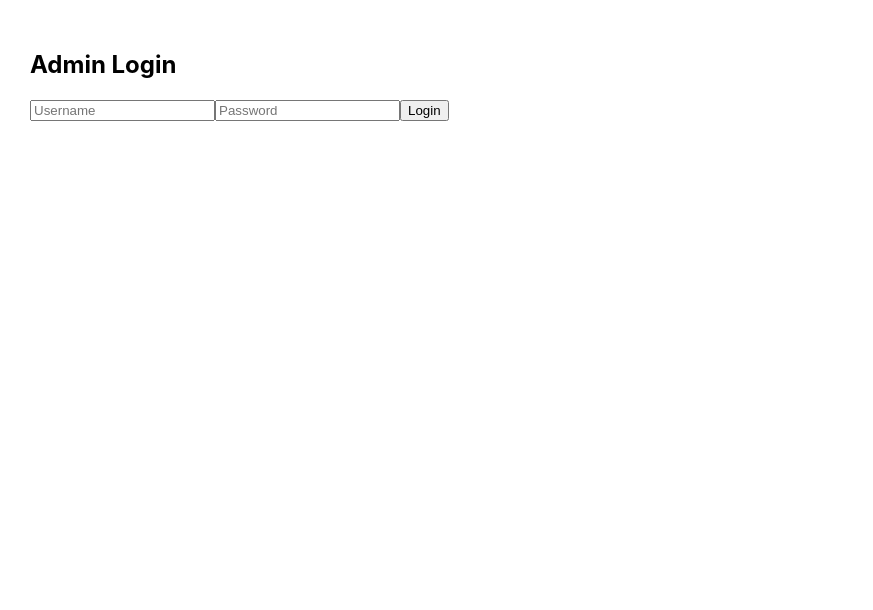
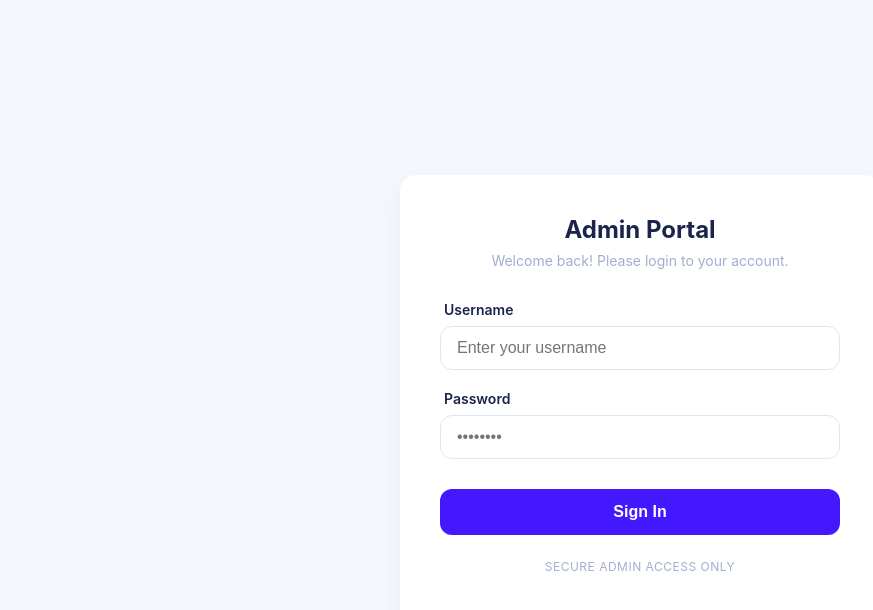
Before and after one commit to ST10254797/FUTURE_FS_02, a React (Create React App) app in the folder frontend/: page / in a window 1280 px wide. Shown: the top 610 px of the page, without its empty margins (0-873 px from the left). Built offline with nearby package versions, Linux system fonts and the light colour scheme.

Commit message:
Updated the UI for the admin login page

```diff
--- a/frontend/src/components/AdminLogin.js
+++ b/frontend/src/components/AdminLogin.js
@@ -5,9 +5,13 @@ const AdminLogin = ({ onLogin }) => {
   const [username, setUsername] = useState("");
   const [password, setPassword] = useState("");
   const [error, setError] = useState("");
+  const [isLoading, setIsLoading] = useState(false);
 
   const handleLogin = async (e) => {
     e.preventDefault();
+    setIsLoading(true);
+    setError("");
+
     try {
       const res = await axios.post("http://localhost:5000/api/auth/login", {
         username,
@@ -15,36 +19,158 @@ const AdminLogin = ({ onLogin }) => {
       });
 
       if (res.data.loggedIn) {
-        onLogin(); // notify parent component that login succeeded
+        onLogin();
       }
     } catch (err) {
-      setError(err.response?.data?.message || "Login failed");
+      setError(err.response?.data?.message || "Invalid username or password");
+    } finally {
+      setIsLoading(false);
     }
   };
 
   return (
-    <div style={{ padding: "30px" }}>
-      <h2>Admin Login</h2>
-      <form onSubmit={handleLogin}>
+    <div style={styles.container}>
+      <div style={styles.card}>
+        <div style={styles.header}>
+          <h2 style={styles.title}>Admin Portal</h2>
+          <p style={styles.subtitle}>Welcome back! Please login to your account.</p>
+        </div>
+
+        <form onSubmit={handleLogin} style={styles.form}>
+          <div style={styles.inputWrapper}>
+            <label style={styles.label}>Username</label>
             <input
               type="text"
-          placeholder="Username"
+              placeholder="Enter your username"
+              style={styles.input}
               value={username}
               onChange={(e) => setUsername(e.target.value)}
               required
             />
+          </div>
+
+          <div style={styles.inputWrapper}>
+            <label style={styles.label}>Password</label>
             <input
               type="password"
-          placeholder="Password"
+              placeholder="••••••••"
+              style={styles.input}
               value={password}
               onChange={(e) => setPassword(e.target.value)}
               required
             />
-        <button type="submit">Login</button>
+          </div>
+
+          {error && <div style={styles.errorBox}>{error}</div>}
+
+          <button
+            type="submit"
+            style={{
+              ...styles.button,
+              opacity: isLoading ? 0.7 : 1,
+              cursor: isLoading ? "not-allowed" : "pointer"
+            }}
+            disabled={isLoading}
+          >
+            {isLoading ? "Authenticating..." : "Sign In"}
+          </button>
         </form>
-      {error && <p style={{ color: "red" }}>{error}</p>}
+
+        <div style={styles.footer}>
+          <p style={styles.footerText}>Secure Admin Access Only</p>
+        </div>
+      </div>
     </div>
   );
 };
 
+// --- Styles ---
+const styles = {
+  container: {
+    height: "100vh",
+    display: "flex",
+    alignItems: "center",
+    justifyContent: "center",
+    backgroundColor: "#f4f7fe", // Light blue-grey background
+    fontFamily: "'Inter', -apple-system, sans-serif",
+  },
+  card: {
+    width: "100%",
+    maxWidth: "400px",
+    backgroundColor: "#ffffff",
+    padding: "40px",
+    borderRadius: "16px",
+    boxShadow: "0 10px 25px rgba(0, 0, 0, 0.05)",
+  },
+  header: {
+    marginBottom: "32px",
+    textAlign: "center",
+  },
+  title: {
+    margin: "0 0 8px 0",
+    fontSize: "24px",
+    fontWeight: "700",
+    color: "#1b254b",
+  },
+  subtitle: {
+    margin: 0,
+    fontSize: "14px",
+    color: "#a3aed0",
+  },
+  form: {
+    display: "flex",
+    flexDirection: "column",
+    gap: "20px",
+  },
+  inputWrapper: {
+    display: "flex",
+    flexDirection: "column",
+    gap: "8px",
+  },
+  label: {
+    fontSize: "14px",
+    fontWeight: "600",
+    color: "#1b254b",
+    marginLeft: "4px",
+  },
+  input: {
+    padding: "12px 16px",
+    borderRadius: "12px",
+    border: "1px solid #e0e5f2",
+    fontSize: "16px",
+    outline: "none",
+    transition: "border-color 0.2s",
+  },
+  button: {
+    marginTop: "10px",
+    padding: "14px",
+    borderRadius: "12px",
+    border: "none",
+    backgroundColor: "#4318FF", // Modern blue
+    color: "#ffffff",
+    fontSize: "16px",
+    fontWeight: "700",
+    transition: "background-color 0.2s",
+  },
+  errorBox: {
+    padding: "12px",
+    borderRadius: "12px",
+    backgroundColor: "#fff5f5",
+    color: "#e53e3e",
+    fontSize: "14px",
+    textAlign: "center",
+    border: "1px solid #feb2b2",
+  },
+  footer: {
+    marginTop: "24px",
+    textAlign: "center",
+  },
+  footerText: {
+    fontSize: "12px",
+    color: "#a3aed0",
+    letterSpacing: "0.5px",
+    textTransform: "uppercase",
+  }
+};
+
 export default AdminLogin;
```
Lines whose indentation alone changed are shown as unchanged.
